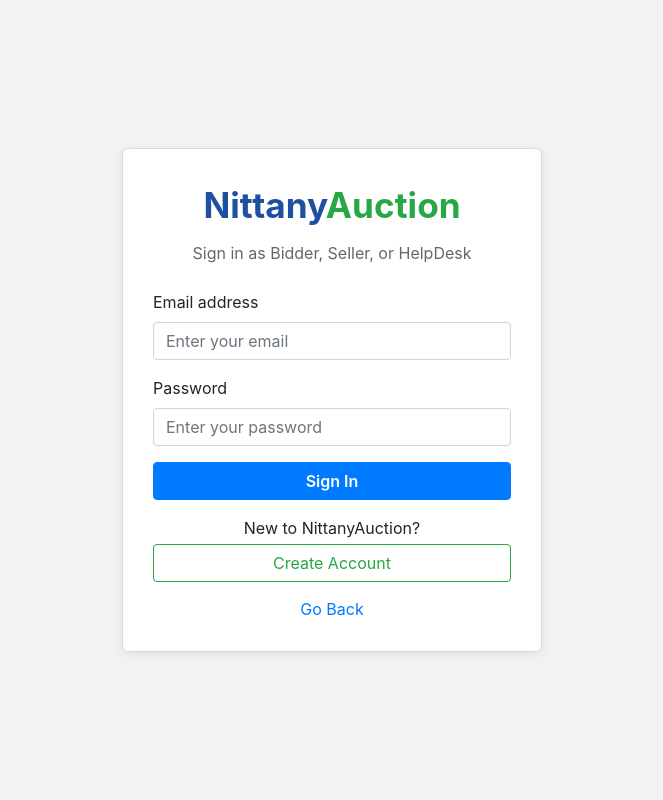
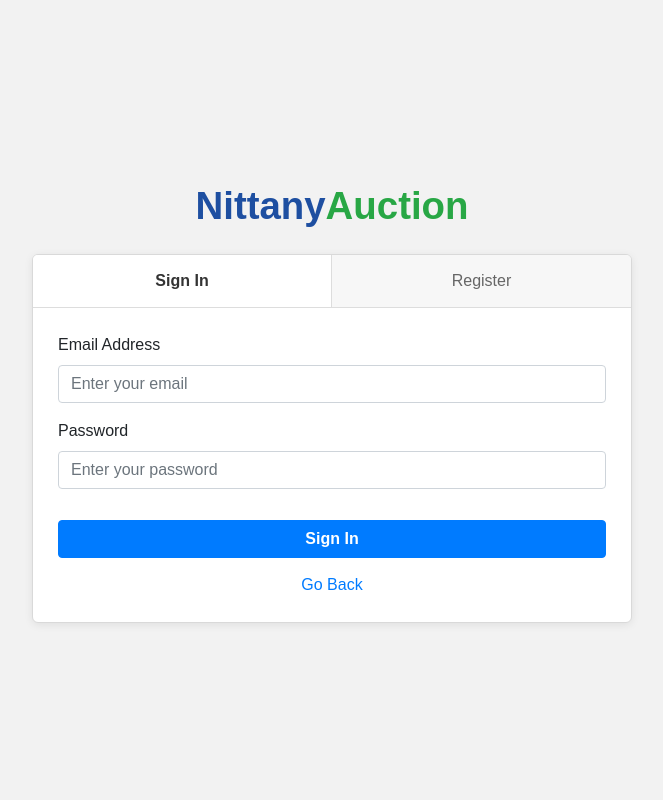
Before and after one commit to Unknowncoder2003/brain_not_found-431w-project, a Flask app: page /login in a window 1280 px wide. Shown: the whole page, without its empty margins (308-971 px from the left). Run offline with Flask 3, Linux system fonts and the light colour scheme; parts of the project's set-up code (start-up, migrations or seed data) failed here and were passed over; some libraries are stand-ins or nearby versions.

Commit message:
Updated the signin page and shows balance in seller dashboard.

```diff
--- a/app.py
+++ b/app.py
@@ -149,6 +149,20 @@ def seller():
     cursor.execute('SELECT first_name FROM Bidders WHERE email = ?', (user_email,))
     result = cursor.fetchone()
     connection.close()
+    conn = get_connection()
+    conn.row_factory = sqlite3.Row
+    cur = conn.cursor()
+    # seller balanceinfo
+    cur.execute("""
+                SELECT email, bank_routing_number, bank_account_number, balance
+                FROM Sellers
+                WHERE email = ?
+                """, (user_email,))
+    seller_row = cur.fetchone()
+    if seller_row:
+        balance = seller_row['balance']
+    else:
+        balance = 0
     if result:
         first_name = result[0]
     else:
@@ -185,7 +199,8 @@ def seller():
         first_name=first_name,
         email=user_email,
         avg_rating=avg_rating,
-        rating_count=rating_count
+        rating_count=rating_count,
+        balance = balance
     )
 
 @app.route('/seller-account', methods=['GET', 'POST'])
--- a/templates/login.html
+++ b/templates/login.html
@@ -5,51 +5,76 @@
     <meta name="viewport" content="width=device-width, initial-scale=1">
     <title>NittanyAuction Login</title>
     <link rel="stylesheet"
-          href="https://stackpath.bootstrapcdn.com/bootstrap/4.4.1/css/bootstrap.min.css"
-          crossorigin="anonymous">
+          href="https://stackpath.bootstrapcdn.com/bootstrap/4.4.1/css/bootstrap.min.css">
+
     <style>
         body {
             background-color: #f2f2f2;
+            font-family: Arial, sans-serif;
         }
+
         .login-wrapper {
             min-height: 100vh;
             display: flex;
             justify-content: center;
             align-items: center;
+            padding: 30px 0;
         }
 
+        .login-container {
+            width: 600px;
+        }
+
+        .brand-title {
+            text-align: center;
+            font-size: 2.4rem;
+            font-weight: bold;
+            margin-bottom: 20px;
+        }
+
+        .brand-title .nittany { color: #1e4fa1; }
+        .brand-title .auction { color: #28a745; }
+
         .login-card {
-            width: 420px;
             background: white;
             border: 1px solid #d9d9d9;
             border-radius: 6px;
             box-shadow: 0 2px 8px rgba(0,0,0,0.08);
-            padding: 30px;
+            overflow: hidden;
         }
 
-        .brand-title {
-            text-align: center;
-            font-size: 2.2rem;
-            font-weight: bold;
-            margin-bottom: 10px;
+        .tab-header {
+            display: flex;
+            border-bottom: 1px solid #ddd;
+            background-color: #f7f7f7;
         }
 
-        .brand-title .nittany {
-            color: #1e4fa1;
+        .tab {
+            width: 50%;
+            text-align: center;
+            padding: 14px;
+            text-decoration: none;
+            color: #666;
+            border-right: 1px solid #ddd;
         }
 
-        .brand-title .auction {
-            color: #28a745;
+        .tab:last-child {
+            border-right: none;
         }
 
-        .subtitle {
-            text-align: center;
-            color: #666;
-            margin-bottom: 25px;
+        .tab.active {
+            background-color: white;
+            font-weight: 600;
+            color: #333;
+        }
+
+        .form-section {
+            padding: 25px;
         }
 
         .btn-login {
             width: 100%;
+            margin-top: 15px;
             font-weight: 600;
         }
 
@@ -59,42 +84,55 @@
         }
     </style>
 </head>
+
 <body>
 
 <div class="login-wrapper">
-    <div class="login-card">
+    <div class="login-container">
+
         <div class="brand-title">
             <span class="nittany">Nittany</span><span class="auction">Auction</span>
         </div>
-        <p class="subtitle">Sign in as Bidder, Seller, or HelpDesk</p>
 
-        <form action="/login" method="POST">
-            <div class="form-group">
-                <label for="email">Email address</label>
-                <input type="email" class="form-control" id="email" name="email"
-                       placeholder="Enter your email" required>
+        <div class="login-card">
+
+            <div class="tab-header">
+                <div class="tab active">Sign In</div>
+                <a href="/register" class="tab">Register</a>
             </div>
 
+            <div class="form-section">
+                <form action="/login" method="POST">
+
                     <div class="form-group">
+                        <label for="email">Email Address</label>
+                        <input type="email"
+                               class="form-control"
+                               id="email"
+                               name="email"
+                               placeholder="Enter your email"
+                               required>
+                    </div>
+
+                    <div class="form-group mt-3">
                         <label for="password">Password</label>
-                <input type="password" class="form-control" id="password" name="password"
-                       placeholder="Enter your password" required>
+                        <input type="password"
+                               class="form-control"
+                               id="password"
+                               name="password"
+                               placeholder="Enter your password"
+                               required>
                     </div>
 
                     {% if error %}
-            <div class="alert alert-danger" role="alert">
+                    <div class="alert alert-danger mt-3" role="alert">
                         {{ error }}
                     </div>
                     {% endif %}
 
-            <button type="submit" class="btn btn-primary btn-login">Sign In</button>
-
-            <div class="text-center mt-3">
-                <p class="mb-1">New to NittanyAuction?</p>
-                <a href="/register" class="btn btn-outline-success btn-block">
-                    Create Account
-                </a>
-            </div>
+                    <button type="submit" class="btn btn-primary btn-login">
+                        Sign In
+                    </button>
 
                     <div class="bottom-links">
                         <a href="/">Go Back</a>
@@ -102,6 +140,8 @@
                 </form>
             </div>
         </div>
+    </div>
+</div>
 
 </body>
 </html>
--- a/templates/seller.html
+++ b/templates/seller.html
@@ -136,6 +136,12 @@
                             {% endif %}
                         </p>
                     </div>
+                    <div class="rating-box">
+                        <p class="mb-1">
+                            <strong>Current Balance in NittanyAuction:</strong>
+                            {{ balance }}
+                        </p>
+                    </div>
 
                     <p class="lead">
                         Welcome to your seller dashboard. Here you can manage your listings and view current bids.
```
Lines whose indentation alone changed are shown as unchanged.
